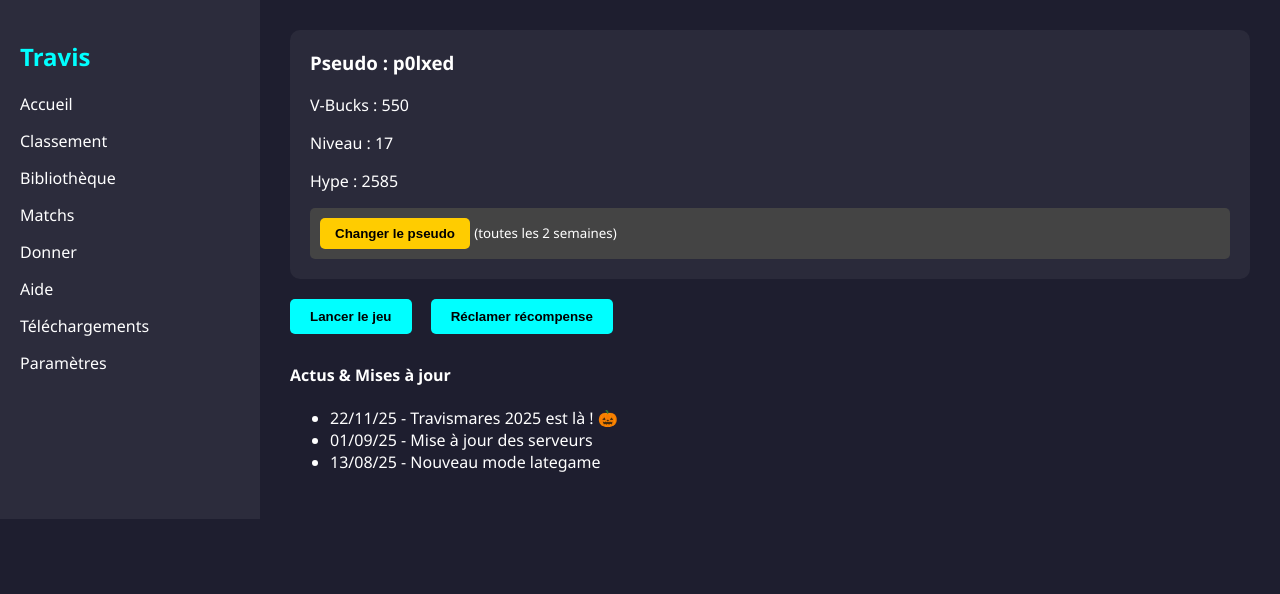
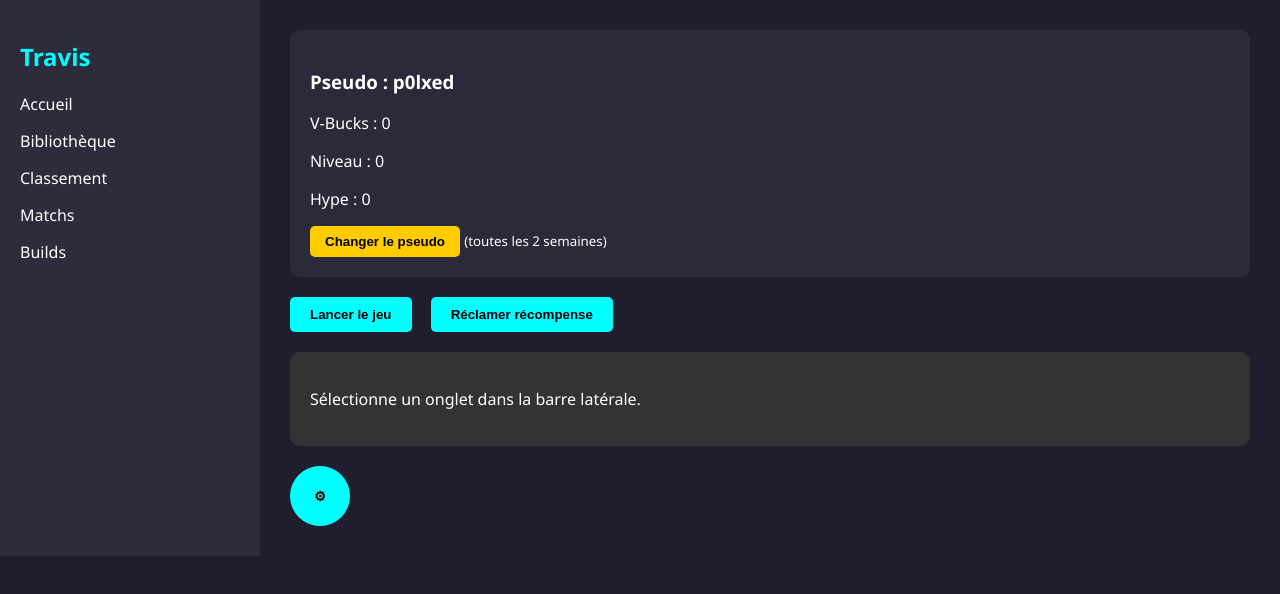
Before and after one commit to PXLD669/fortnite_travis-, a plain HTML site: page index.html in a window 1280 px wide. Drawn offline with Linux system fonts and the light colour scheme.

Commit message:
Update index.html with new sidebar and tab features
Refactor sidebar and user info layout, add tab functionality.

```diff
--- a/index.html
+++ b/index.html
@@ -11,44 +11,33 @@
       color: #fff;
       display: flex;
     }
-
     .sidebar {
       width: 220px;
       background-color: #2c2c3c;
       padding: 20px;
     }
-
     .sidebar h2 {
       color: #00ffff;
       margin-bottom: 20px;
     }
-
     .sidebar ul {
       list-style: none;
       padding: 0;
     }
-
     .sidebar li {
       margin: 15px 0;
       cursor: pointer;
     }
-
     .main {
       flex-grow: 1;
       padding: 30px;
     }
-
     .user-info {
       background-color: #2a2a3a;
       padding: 20px;
       border-radius: 10px;
       margin-bottom: 20px;
     }
-
-    .user-info h3 {
-      margin-top: 0;
-    }
-
     .actions button {
       margin-right: 15px;
       padding: 10px 20px;
@@ -59,22 +48,6 @@
       color: #000;
       font-weight: bold;
     }
-
-    .news {
-      margin-top: 30px;
-    }
-
-    .news ul {
-      margin-top: 10px;
-    }
-
-    .change-username {
-      margin-top: 15px;
-      background-color: #444;
-      padding: 10px;
-      border-radius: 5px;
-    }
-
     .change-username button {
       background-color: #ffcc00;
       border: none;
@@ -83,29 +56,42 @@
       cursor: pointer;
       font-weight: bold;
     }
+    .tab-content {
+      margin-top: 20px;
+      padding: 20px;
+      background: #333;
+      border-radius: 10px;
+    }
+    .round-button {
+      width: 60px;
+      height: 60px;
+      border-radius: 50%;
+      background-color: #00ffff;
+      border: none;
+      cursor: pointer;
+      font-weight: bold;
+      color: #000;
+    }
   </style>
 </head>
 <body>
   <div class="sidebar">
     <h2>Travis</h2>
     <ul>
-      <li>Accueil</li>
-      <li>Classement</li>
-      <li>Bibliothèque</li>
-      <li>Matchs</li>
-      <li>Donner</li>
-      <li>Aide</li>
-      <li>Téléchargements</li>
-      <li>Paramètres</li>
+      <li onclick="openTab('accueil')">Accueil</li>
+      <li onclick="openTab('bibliotheque')">Bibliothèque</li>
+      <li onclick="openTab('classement')">Classement</li>
+      <li onclick="openTab('matchs')">Matchs</li>
+      <li onclick="openTab('build')">Builds</li>
     </ul>
   </div>
 
   <div class="main">
     <div class="user-info">
       <h3>Pseudo : <span id="username">p0lxed</span></h3>
-      <p>V-Bucks : 550</p>
-      <p>Niveau : 17</p>
-      <p>Hype : 2585</p>
+      <p>V-Bucks : <span id="vbuck">0</span></p>
+      <p>Niveau : <span id="level">0</span></p>
+      <p>Hype : <span id="hype">0</span></p>
       <div class="change-username">
         <button onclick="changeUsername()">Changer le pseudo</button>
         <small>(toutes les 2 semaines)</small>
@@ -117,18 +103,17 @@
       <button onclick="claimReward()">Réclamer récompense</button>
     </div>
 
-    <div class="news">
-      <h4>Actus & Mises à jour</h4>
-      <ul>
-        <li>22/11/25 - Travismares 2025 est là ! 🎃</li>
-        <li>01/09/25 - Mise à jour des serveurs</li>
-        <li>13/08/25 - Nouveau mode lategame</li>
-      </ul>
+    <div id="tab" class="tab-content">
+      <p>Sélectionne un onglet dans la barre latérale.</p>
+    </div>
+
+    <div style="margin-top:20px;">
+      <button class="round-button" onclick="buildOptions()">⚙</button>
     </div>
   </div>
 
   <script>
-    const lastChange = localStorage.getItem("lastUsernameChange");
+    let lastChange = localStorage.getItem("lastUsernameChange");
     const usernameSpan = document.getElementById("username");
 
     function launchGame() {
@@ -142,14 +127,44 @@
     function changeUsername() {
       const now = new Date();
       if (lastChange && (now - new Date(lastChange)) < 14 * 24 * 60 * 60 * 1000) {
-        alert("Tu peux changer ton pseudo toutes les 2 semaines.");
+        alert("❌ Erreur : tu ne peux changer ton pseudo qu'une fois toutes les 2 semaines.");
         return;
       }
-
       const newUsername = prompt("Nouveau pseudo :");
       if (newUsername) {
         usernameSpan.textContent = newUsername;
         localStorage.setItem("lastUsernameChange", now.toISOString());
+        alert("✅ Pseudo changé avec succès !");
+      }
+    }
+
+    function openTab(name) {
+      const tab = document.getElementById("tab");
+      switch(name) {
+        case 'accueil':
+          tab.innerHTML = "<h3>Accueil</h3><p>Bienvenue dans Travis Launcher.</p>";
+          break;
+        case 'bibliotheque':
+          tab.innerHTML = "<h3>Bibliothèque</h3><p>Liste de tes jeux installés.</p>";
+          break;
+        case 'classement':
+          tab.innerHTML = "<h3>Classement</h3><p>Voici ton classement global.</p>";
+          break;
+        case 'matchs':
+          tab.innerHTML = "<h3>Matchs</h3><p>Historique de tes parties.</p>";
+          break;
+        case 'build':
+          tab.innerHTML = "<h3>Builds</h3><p>Ici tu peux importer ou télécharger un build.</p>";
+          break;
+      }
+    }
+
+    function buildOptions() {
+      const choice = confirm("Voulez-vous télécharger un build OG Fortnite ?\nCliquez sur OK pour télécharger, Annuler pour importer.");
+      if (choice) {
+        alert("Téléchargement du build OG en cours...");
+      } else {
+        alert("Importation d'un build local...");
       }
     }
   </script>
```
